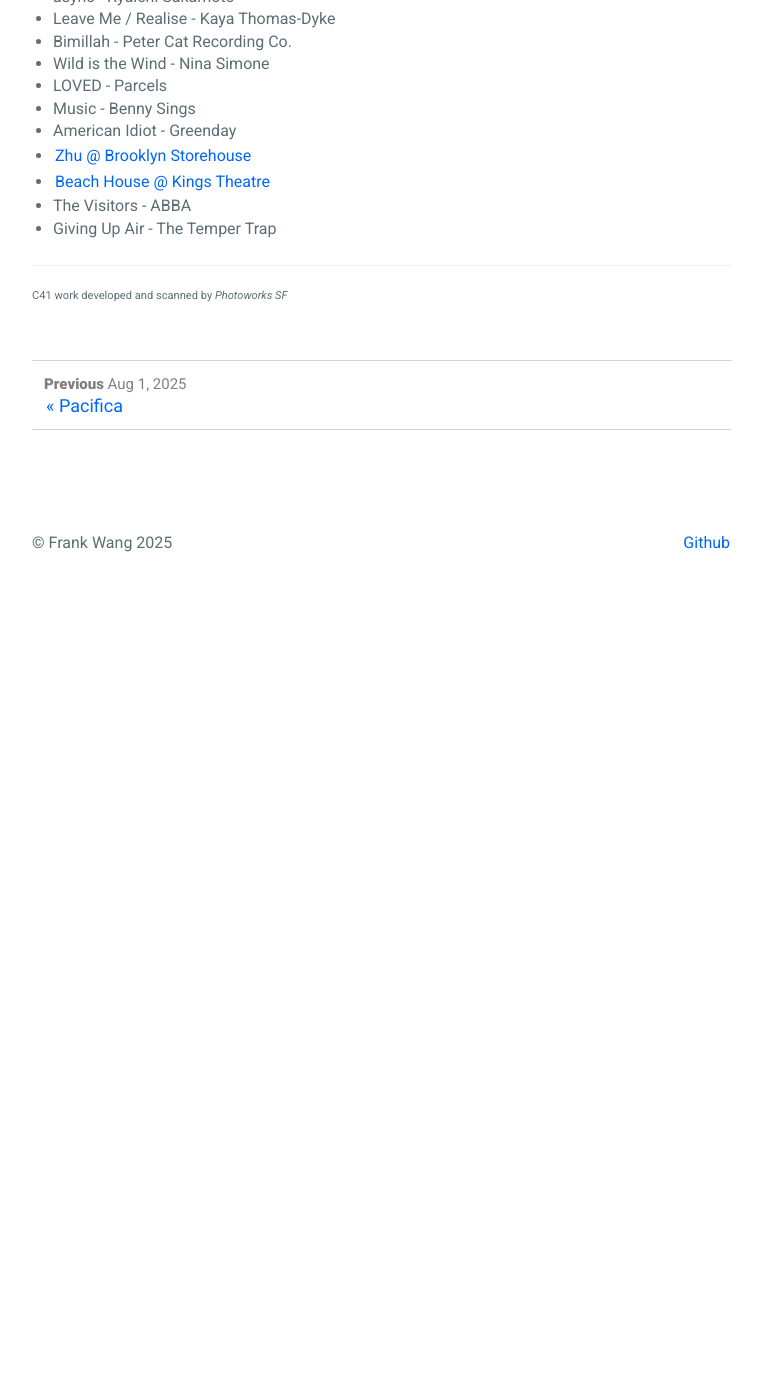
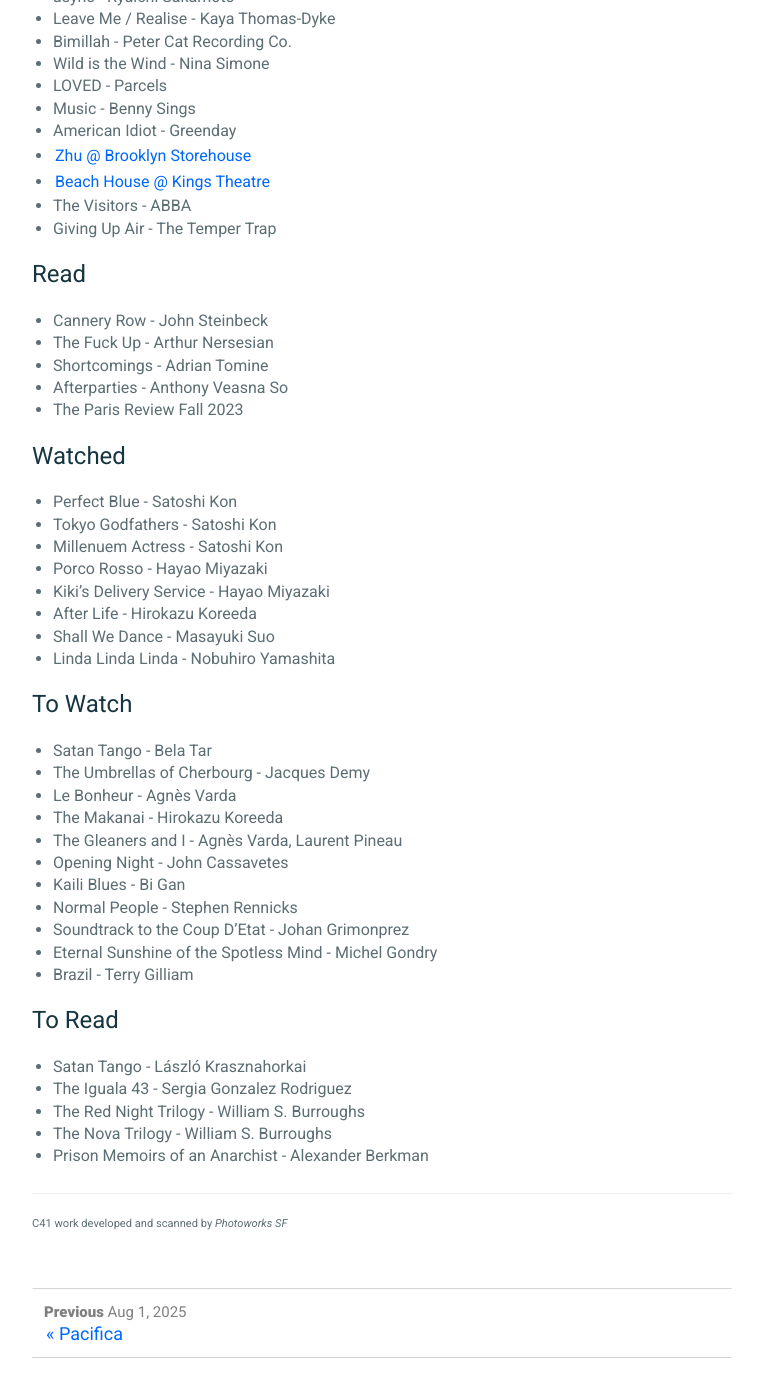
Before and after one commit to frankwang95/frankwang95.github.io, a Jekyll site: the page built from _posts/2025-11-13-summer-fall-snippets.md, in a window 1280 px wide and 1400 px high, scrolled down 3688 px. Shown: the top 1397 px of the window, without its empty margins (258-1021 px from the left). Built offline with Jekyll 4.4.1, drawn with Linux system fonts in a browser that asks for light colours; before the commit the page ends 4344 px from its top, so only the background shows below that; some of the changed text lies outside the part shown.

Commit message:
More updates to new post.

```diff
--- a/_posts/2025-11-13-summer-fall-snippets.md
+++ b/_posts/2025-11-13-summer-fall-snippets.md
@@ -45,13 +45,13 @@ tags: snippits
 <br>
 <p align="center">
 <img style="max-width: 1024px; margin: 0 0 0 -162px;" src="https://storage.googleapis.com/fkwang_blog_image_hosting/2025_11_13_summer_fall_snippets/img7.jpg">
-</p>'
+</p>
 *Left: Steve's last day at Google. Right: Tim and Kevin's birthday at Millay.
 <br>
 
 <br>
 <p align="center">
-<img style="max-width: 1024px; margin: 0 0 0 -162px;" src="https://storage.googleapis.com/fkwang_blog_image_hosting/2025_11_13_summer_fall_snippets/img7.jpg">
+<img style="max-width: 1024px; margin: 0 0 0 -162px;" src="https://storage.googleapis.com/fkwang_blog_image_hosting/2025_11_13_summer_fall_snippets/img8.jpg">
 </p>'
 *Right: PCT hikers on Cloud's Rest.
 <br>
@@ -70,6 +70,48 @@ tags: snippits
 - The Visitors - ABBA
 - Giving Up Air - The Temper Trap
 
+# Read
+
+- Cannery Row - John Steinbeck
+- The Fuck Up - Arthur Nersesian
+- Shortcomings - Adrian Tomine
+- Afterparties - Anthony Veasna So
+- The Paris Review Fall 2023
+
+# Watched
+
+- Perfect Blue - Satoshi Kon
+- Tokyo Godfathers - Satoshi Kon
+- Millenuem Actress - Satoshi Kon
+- Porco Rosso - Hayao Miyazaki
+- Kiki's Delivery Service - Hayao Miyazaki
+- After Life - Hirokazu Koreeda
+- Shall We Dance - Masayuki Suo
+- Linda Linda Linda - Nobuhiro Yamashita
+
+# To Watch
+
+- Satan Tango - Bela Tar
+- The Umbrellas of Cherbourg - Jacques Demy
+- Le Bonheur - Agnès Varda
+- The Makanai - Hirokazu Koreeda
+- The Gleaners and I - Agnès Varda, Laurent Pineau
+- Opening Night - John Cassavetes
+- Kaili Blues - Bi Gan
+- Normal People - Stephen Rennicks
+- Soundtrack to the Coup D'Etat - Johan Grimonprez
+- Eternal Sunshine of the Spotless Mind - Michel Gondry
+- Brazil - Terry Gilliam
+
+
+# To Read
+
+- Satan Tango -  László Krasznahorkai
+- The Iguala 43 - Sergia Gonzalez Rodriguez
+- The Red Night Trilogy - William S. Burroughs
+- The Nova Trilogy - William S. Burroughs
+- Prison Memoirs of an Anarchist - Alexander Berkman
+
 ---
 
 <sub><sup>C41 work developed and scanned by *Photoworks SF*</sup></sub>
```
Also changed, not shown: _posts/2024-12-29-fall-snippets.md (+0 -2 lines), _posts/2025-06-26-winter-spring-snippets.md (+1 -1 lines).
